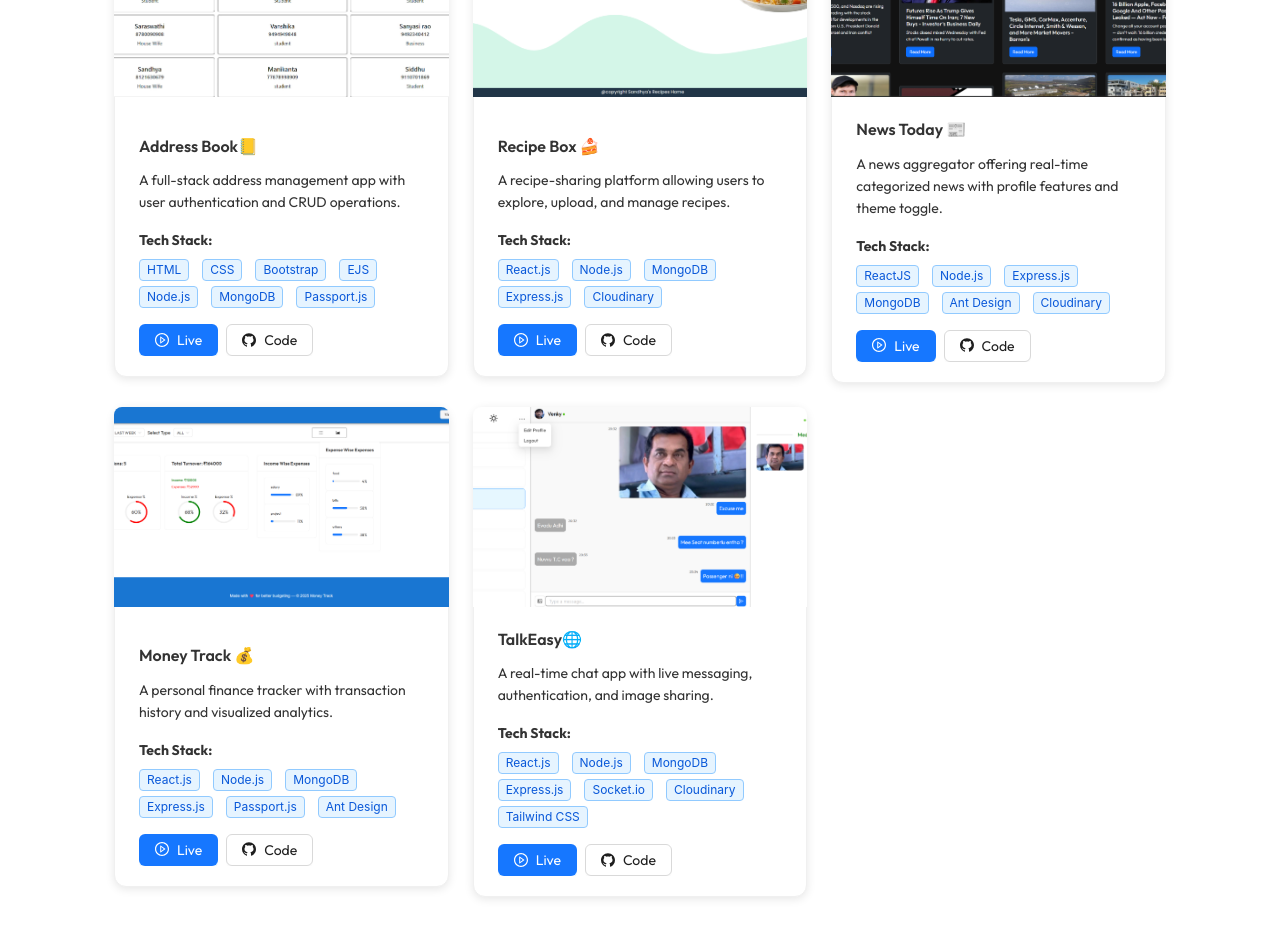
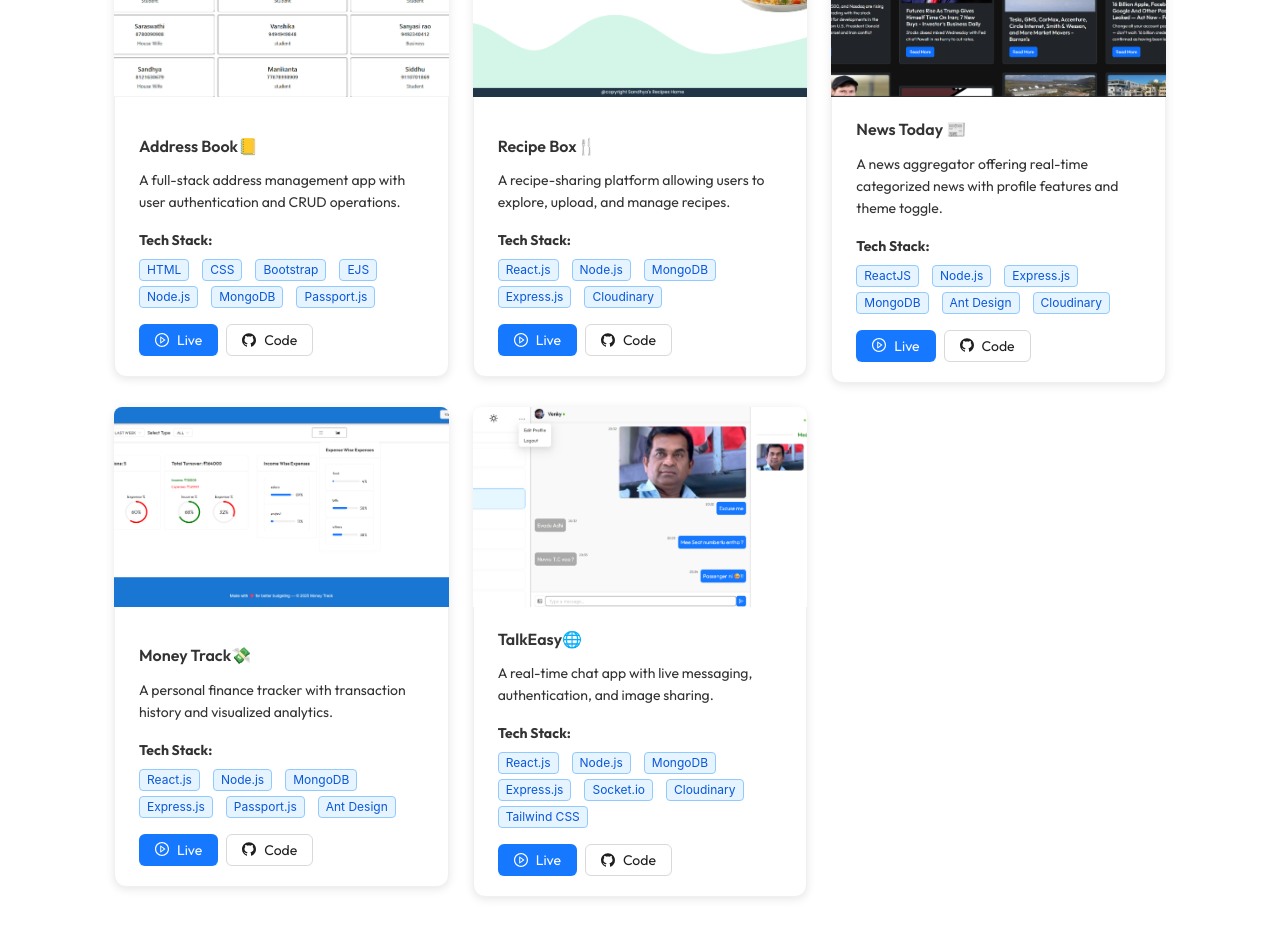
Before and after one commit to sathwikpedapati/portfolio, a React (Create React App) app: page / in a window 1280 px wide. Shown: the part 1380-2313 px from the top of the page. Built offline with nearby package versions, Linux system fonts and the light colour scheme.

Commit message:
Update Projects.js

```diff
--- a/src/components/Projects.js
+++ b/src/components/Projects.js
@@ -12,7 +12,7 @@ const projectData = [
     image: '/Address-Book.png',
   },
   {
-    title: 'Recipe Box 🍰',
+    title: 'Recipe Box🍴',
     description: 'A recipe-sharing platform allowing users to explore, upload, and manage recipes.',
     stack: ['React.js', 'Node.js', 'MongoDB', 'Express.js', 'Cloudinary'],
     live: 'https://recipe-heaven-five.vercel.app/',
@@ -28,7 +28,7 @@ const projectData = [
     image: '/NewsToday.png',
   },
   {
-    title: 'Money Track 💰',
+    title: 'Money Track💸',
     description: 'A personal finance tracker with transaction history and visualized analytics.',
     stack: ['React.js', 'Node.js', 'MongoDB', 'Express.js', 'Passport.js', 'Ant Design'],
     live: 'https://budget-buddy-ashen.vercel.app/login',
```
